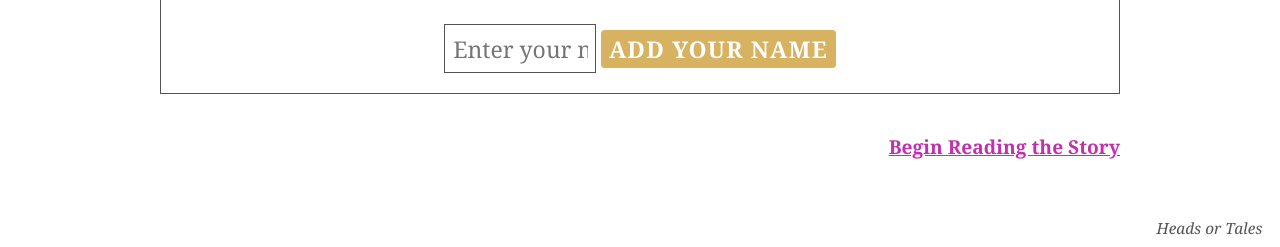
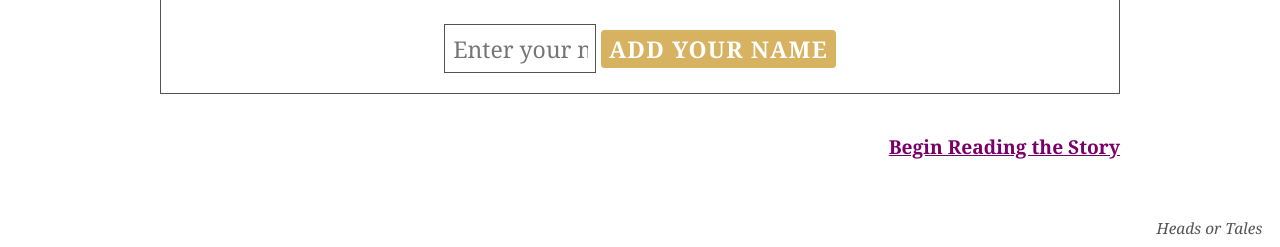
Before and after one commit to stoddard-david/heads-or-tales, a plain HTML site: page index.html in a window 1280 px wide. In both pictures the pointer is over the link "Begin Reading the Story". Shown: the part 629-876 px from the top of the page. Drawn offline with Linux system fonts and the light colour scheme; a web font is replaced by a local one.

Commit message:
Hover Color Update
I wasn't happy with the color, so another adjustment was made.

```diff
--- a/css/main.css
+++ b/css/main.css
@@ -127,7 +127,7 @@ a:visited {
 }
 
 a:hover, a:focus {
-  color: #C230B0;
+  color: #79006A;
 }
 
 a:active {
```
